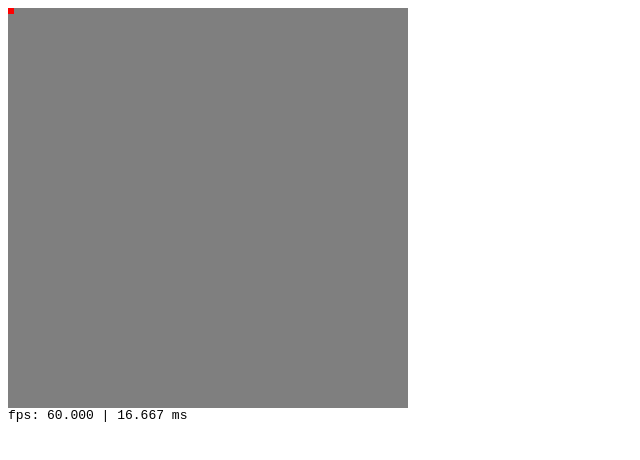
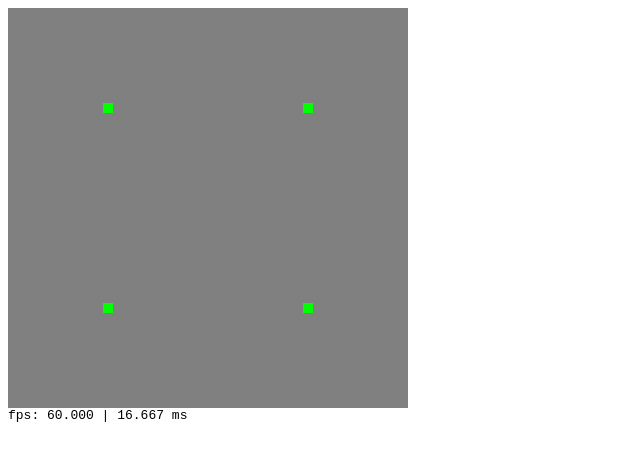
Before and after one commit to GiacomoGarbin/Wolf3D, a plain HTML site: page index.html in a window 1280 px wide. Shown: the full height of the page, 0-640 px from the left. Drawn offline with Linux system fonts and the light colour scheme.

Commit message:
draw gl point

```diff
--- a/index.html
+++ b/index.html
@@ -1,7 +1,7 @@
 <html>
 
 <head>
-    <script src="main.js"></script>
+    <script src="raycaster.js"></script>
 </head>
 
 <body>
--- /dev/null
+++ b/raycaster.js
@@ -0,0 +1,258 @@
+const KEY_SHIFT = 16;
+const KEY_A = 65;
+const KEY_D = 68;
+const KEY_S = 83;
+const KEY_W = 87;
+
+globals = {
+    canvas: null,
+    x: 0,
+    y: 0,
+    keys: {
+        KEY_SHIFT: false,
+        KEY_A: false,
+        KEY_D: false,
+        KEY_S: false,
+        KEY_W: false,
+    }
+}
+
+function main() {
+    globals.canvas = document.getElementsByTagName("canvas")[0];
+    const gl = globals.canvas.getContext('webgl');
+
+    if (!gl) {
+        alert('Unable to initialize WebGL. Your browser or machine may not support it.');
+        return;
+    }
+
+    document.onkeydown = shortcuts;
+    document.onkeyup = shortcuts;
+
+    const vsSource = `
+    attribute vec4 aVertexPosition;
+    void main(void) {
+      gl_Position = aVertexPosition;
+      gl_PointSize = 10.0;
+    }
+  `;
+
+    const fsSource = `
+    precision highp float;
+    uniform vec4 uFragColor;
+    void main(void) {
+      gl_FragColor = uFragColor;
+    }
+  `;
+
+    const shaderProgram = initShaderProgram(gl, vsSource, fsSource);
+    const programInfo = {
+        program: shaderProgram,
+        attribLocations: {
+            vertexPosition: gl.getAttribLocation(shaderProgram, "aVertexPosition"),
+            textureCoord: gl.getAttribLocation(shaderProgram, "aTextureCoord"),
+        },
+        uniformLocations: {
+            uFragColor: gl.getUniformLocation(shaderProgram, "uFragColor"),
+        },
+    };
+
+    const buffers = initBuffers(gl);
+
+    stats = {
+        element: document.getElementById("stats"),
+        frames: 0,
+        elapsed: 0.0,
+    };
+
+    prevTime = 0.0
+
+    function render(currTime) {
+        const dt = currTime - prevTime;
+        prevTime = currTime;
+
+        // update stats
+        updateStats(stats, dt);
+
+        processInput(dt)
+
+        drawScene(gl, programInfo, buffers, dt);
+        requestAnimationFrame(render);
+    }
+
+    requestAnimationFrame(render);
+}
+
+function shortcuts(event) {
+    //console.log(event.keyCode, event.type);
+    switch (event.keyCode) {
+        case KEY_SHIFT:
+        case KEY_A:
+        case KEY_D:
+        case KEY_S:
+        case KEY_W:
+            {
+                globals.keys[event.keyCode] = (event.type == "keydown");
+                break;
+            }
+        default:
+            {
+                break;
+            }
+    }
+}
+
+function processInput(dt) {
+    // double the speed by pressing SHIFT and modulate with dt
+    step = (globals.keys[KEY_SHIFT] ? 2 : 1) * dt * 0.05;
+
+    n = 0;
+    n += (globals.keys[KEY_W] ? 1 : 0);
+    n += (globals.keys[KEY_A] ? 1 : 0);
+    n += (globals.keys[KEY_S] ? 1 : 0);
+    n += (globals.keys[KEY_D] ? 1 : 0);
+
+    // are we moving diagonally?
+    if (n == 2) {
+        // this second if it is not necessary as opposite directions cancel each other out
+        if ((globals.keys[KEY_W] != globals.keys[KEY_S]) || (globals.keys[KEY_A] != globals.keys[KEY_D])) {
+            // then modulate step, TODO: cache sqrt(2)/2
+            step *= Math.sqrt(2) / 2;
+        }
+    }
+
+    if (globals.keys[KEY_W]) {
+        globals.y = Math.max(0, globals.y - step);
+    }
+
+    if (globals.keys[KEY_A]) {
+        globals.x = Math.max(0, globals.x - step);
+    }
+
+    if (globals.keys[KEY_S]) {
+        globals.y = Math.min(globals.y + step, globals.canvas.height - 1);
+    }
+
+    if (globals.keys[KEY_D]) {
+        globals.x = Math.min(globals.x + step, globals.canvas.width - 1);
+    }
+}
+
+function updateStats(stats, dt) {
+    stats.frames += 1;
+    stats.elapsed += dt;
+
+    stats.element.innerText = "fps: " + (1000 / dt).toFixed(3) + " | " + dt.toFixed(3) + " ms";
+}
+
+function initBuffers(gl) {
+    const positionBuffer = gl.createBuffer();
+
+    // select the buffer to apply buffer operations to from here out
+
+    gl.bindBuffer(gl.ARRAY_BUFFER, positionBuffer);
+
+    // points position in NDC
+
+    const positions1 = [
+        -1.0, -1.0, 1.0,
+        1.0, -1.0, 1.0,
+        1.0, 1.0, 1.0,
+        -1.0, 1.0, 1.0,
+    ];
+
+    const positions = positions1.map(x => x * 0.5);
+
+    // fill the current buffer.
+
+    gl.bufferData(gl.ARRAY_BUFFER, new Float32Array(positions), gl.STATIC_DRAW);
+
+    return {
+        position: positionBuffer,
+    };
+}
+
+function initShaderProgram(gl, vsSource, fsSource) {
+    const vertexShader = loadShader(gl, gl.VERTEX_SHADER, vsSource);
+    const fragmentShader = loadShader(gl, gl.FRAGMENT_SHADER, fsSource);
+
+    // Create the shader program
+
+    const shaderProgram = gl.createProgram();
+    gl.attachShader(shaderProgram, vertexShader);
+    gl.attachShader(shaderProgram, fragmentShader);
+    gl.linkProgram(shaderProgram);
+
+    // If creating the shader program failed, alert
+
+    if (!gl.getProgramParameter(shaderProgram, gl.LINK_STATUS)) {
+        alert(
+            "Unable to initialize the shader program: " +
+            gl.getProgramInfoLog(shaderProgram)
+        );
+        return null;
+    }
+
+    return shaderProgram;
+}
+
+function loadShader(gl, type, source) {
+    const shader = gl.createShader(type);
+
+    // Send the source to the shader object
+
+    gl.shaderSource(shader, source);
+
+    // Compile the shader program
+
+    gl.compileShader(shader);
+
+    // See if it compiled successfully
+
+    if (!gl.getShaderParameter(shader, gl.COMPILE_STATUS)) {
+        alert(
+            "An error occurred compiling the shaders: " + gl.getShaderInfoLog(shader)
+        );
+        gl.deleteShader(shader);
+        return null;
+    }
+
+    return shader;
+}
+
+function drawScene(gl, programInfo, buffers) {
+    gl.clearColor(0.5, 0.5, 0.5, 1.0);
+    gl.clear(gl.COLOR_BUFFER_BIT);
+
+    {
+        const numComponents = 3;
+        const type = gl.FLOAT;
+        const normalize = false;
+        const stride = 0;
+        const offset = 0;
+        gl.bindBuffer(gl.ARRAY_BUFFER, buffers.position);
+        gl.vertexAttribPointer(
+            programInfo.attribLocations.vertexPosition,
+            numComponents,
+            type,
+            normalize,
+            stride,
+            offset
+        );
+        gl.enableVertexAttribArray(programInfo.attribLocations.vertexPosition);
+    }
+
+    gl.useProgram(programInfo.program);
+
+    const color = [0.0, 1.0, 0.0, 1.0];
+    gl.uniform4fv(programInfo.uniformLocations.uFragColor, new Float32Array(color));
+
+    {
+        const mode = gl.POINTS;
+        const first = 0;
+        const count = 4;
+        gl.drawArrays(mode, first, count);
+    }
+}
+
+window.onload = main;
```
